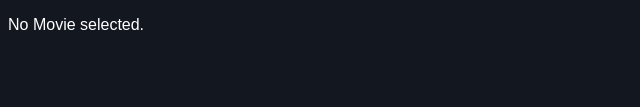
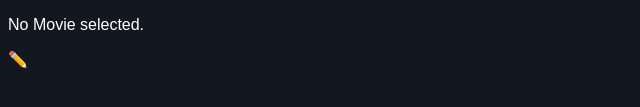
Before and after one commit to Hard1stf/Full-Stack_Movie_Review, a plain HTML site: page FrontEnd_Movie-API/movie.html in a window 1280 px wide. Shown: the part 183-290 px from the top of the page, 0-640 px from the left. Drawn offline with Linux system fonts and the light colour scheme.

Commit message:
code: create a achor tag for creating new reviews.

```diff
--- a/FrontEnd_Movie-API/movie.html
+++ b/FrontEnd_Movie-API/movie.html
@@ -16,6 +16,7 @@
 
     <section id="section"></section>
 
+    <a href="#" onclick="createNewReview()" id="create-review">✏️</a>
 
     <!-- script is link here. -->
      <!-- <script src="./movie.js"></script> -->
```
